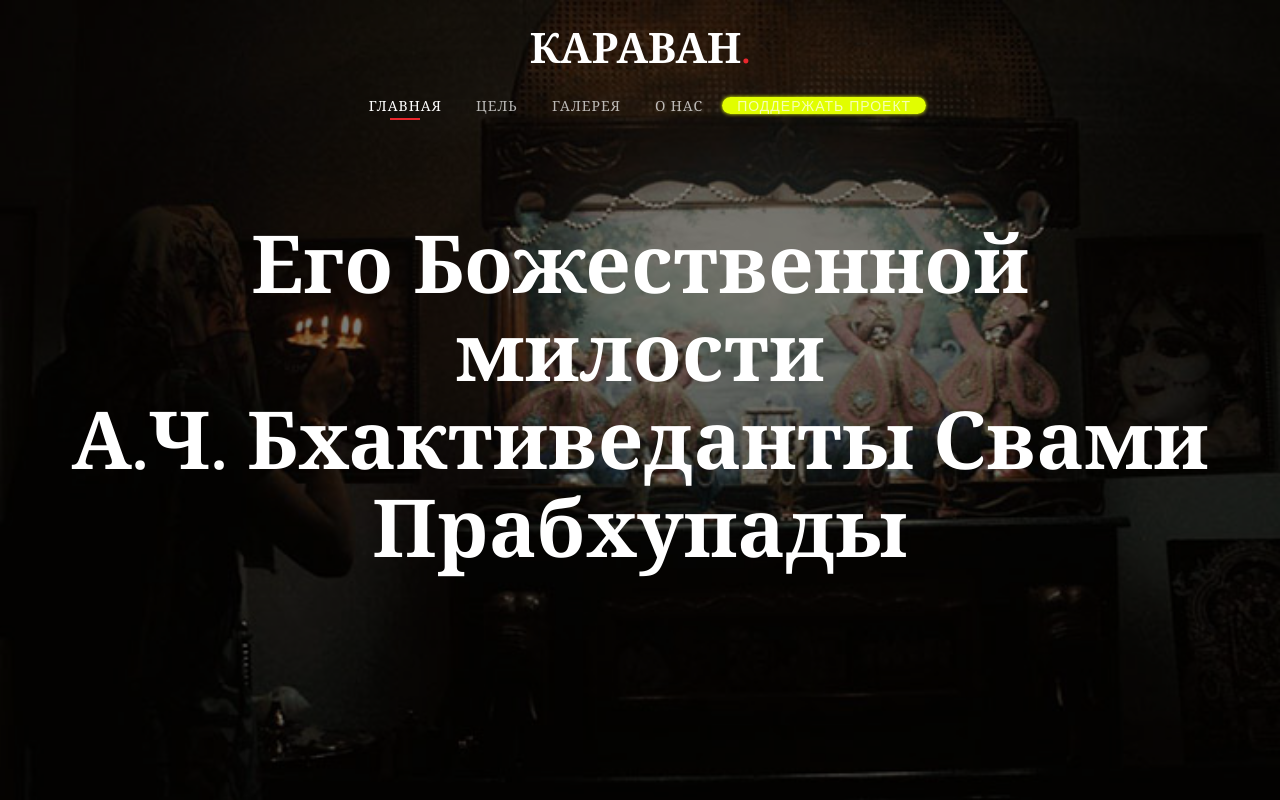
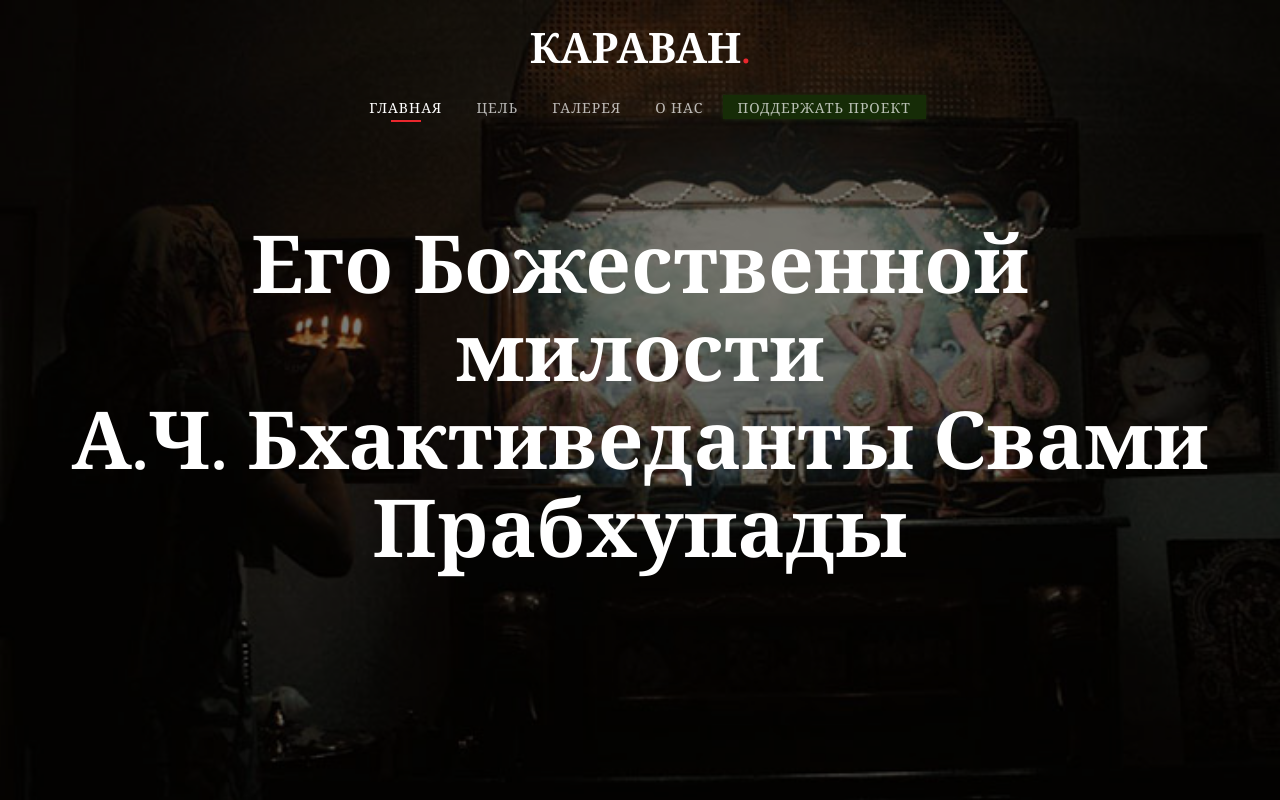
Before and after one commit to korobprog/karavan, a plain HTML site: page index.html in a window 1280 px wide. Shown: the top 800 px of the page. Drawn offline with nearby package versions, Linux system fonts and the light colour scheme; files whose address does not match are found by name.

Commit message:
fix button + donate effect

```diff
--- a/css/style.css
+++ b/css/style.css
@@ -2215,22 +2215,11 @@ textarea {
 
 
 .button-donate {
-  border: 1px transparent;
-  -webkit-border-radius: 25px;
-  border-radius: 25px;
-  color: #eeeeee;
-  cursor: pointer;
-  display: inline-block;
-  font-family: Arial;
-  font-size: 15px;
-  padding: 8px 30px;
-  text-align: center;
-  text-decoration: none;
-  margin-left: 15px;
-  -webkit-animation: glowing 1300ms infinite;
-  -moz-animation: glowing 1300ms infinite;
-  -o-animation: glowing 1300ms infinite;
-  animation: glowing 1300ms infinite;
+  font-size: 20px;
+  -webkit-animation: glowing 2300ms infinite;
+  -moz-animation: glowing 2300ms infinite;
+  -o-animation: glowing 2300ms infinite;
+  animation: glowing 2300ms infinite;
 }
 
 @-webkit-keyframes glowing {
--- a/index.html
+++ b/index.html
@@ -73,7 +73,7 @@
 							</li>
 							<!-- <li><a href="reservation.html">Reservation</a></li> -->
 							<li><a href="about.html">О нас</a></li>
-							<li  type="submit" class="button-donate" ><a href="contact.html">ПОДДЕРЖАТЬ ПРОЕКТ</a></li>
+							<li type="submit" class="button-donate"><a href="contact.html">ПОДДЕРЖАТЬ ПРОЕКТ</a></li>
 						</ul>
 					</div>
 				</div>
@@ -125,11 +125,12 @@
 							class="col-md-8 col-md-offset-2"
 							allow="autoplay; fullscreen; picture-in-picture; encrypted-media;" allowfullscreen></iframe>
 
-						<div class="col-md-8 col-md-offset-2 text-center fh5co-heading animate-box">
-							<p><a href="#" class="btn btn-primary btn-outline">присоедениться к Каравану</a></p>
-						</div>
+
 
 					</div>
+				</div>
+				<div class="col-md-8 col-md-offset-2 text-center fh5co-heading animate-box">
+					<p><a href="#" class="btn btn-primary btn-outline">присоедениться к Каравану</a></p>
 				</div>
 				<div class="col-md-4">
 					<div class="fh5co-blog animate-box">
```
